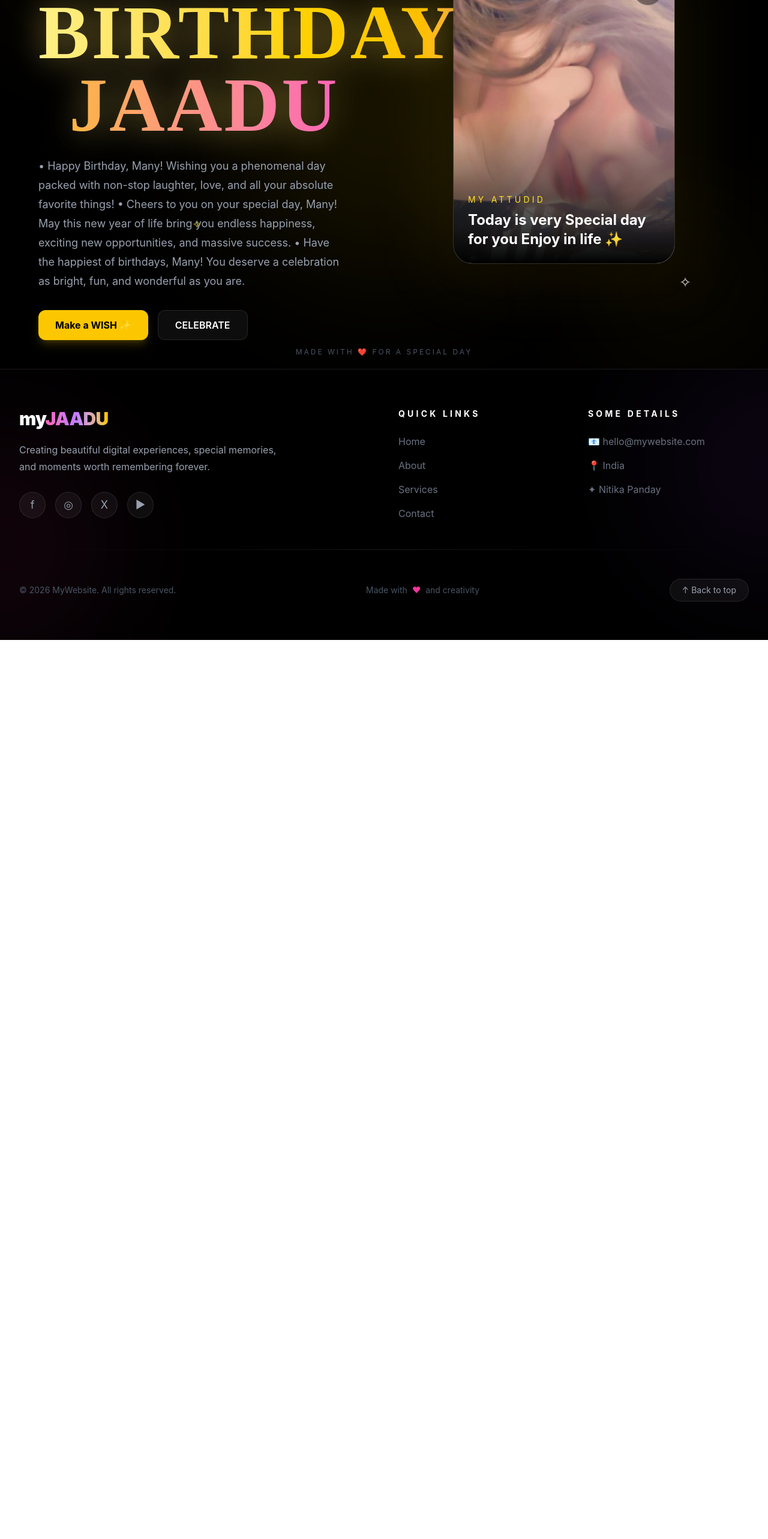
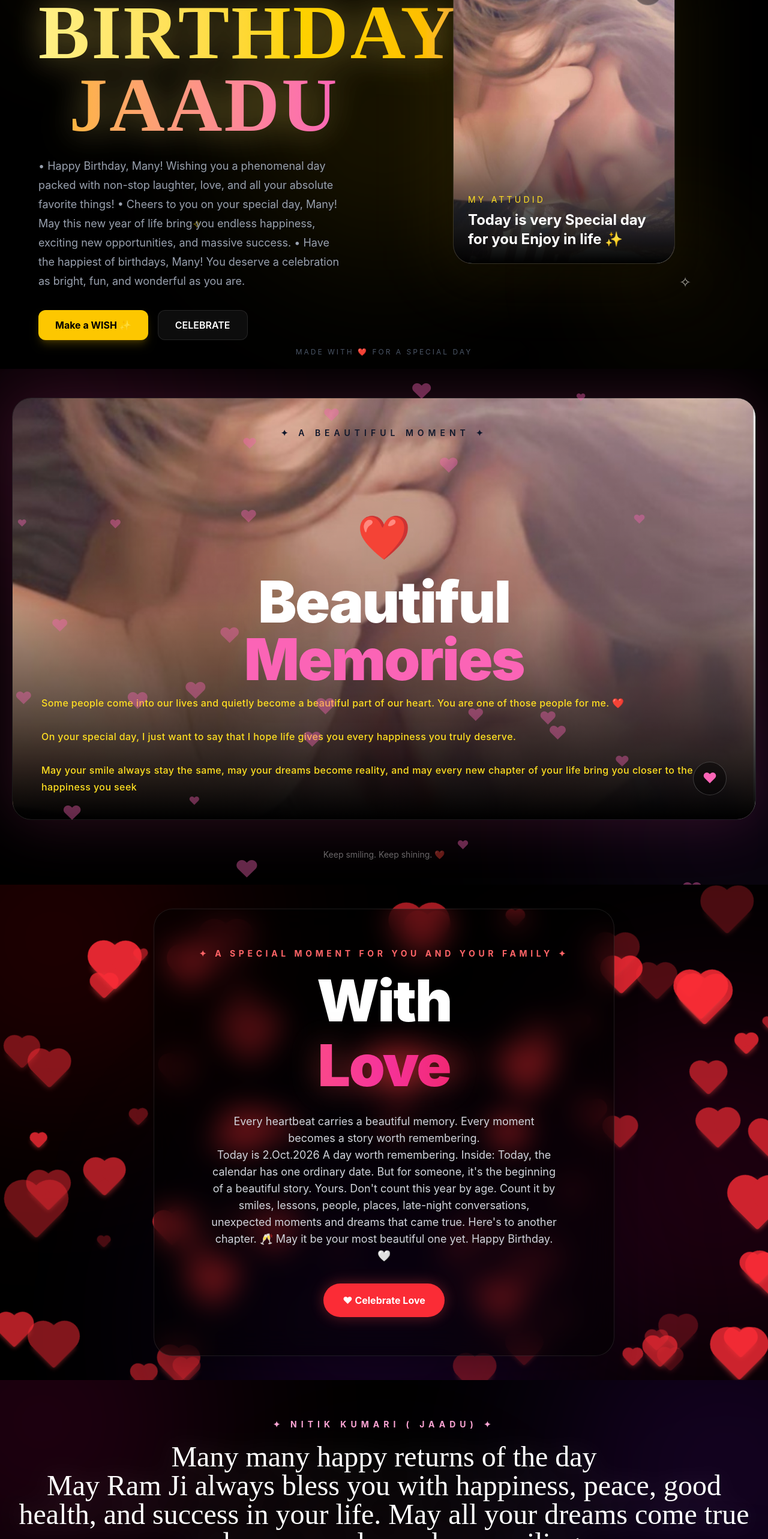
Before and after one commit to paw7672-cloud/frontend-, a React app: page / in a window 1280 px wide. Shown: the part 234-2800 px from the top of the page at 60% size. Before the commit the page ends 1301 px from the top, so only its background shows below. Built offline with nearby package versions, Linux system fonts and the light colour scheme; the HTML template or start-up script is replaced by a standard one.

Commit message:
chages the code

```diff
--- a/src/App.jsx
+++ b/src/App.jsx
@@ -20,6 +20,13 @@ function App() {
       <Navbar />
 
       <main className="min-h-screen bg-black">
+
+
+<HomePage />
+<SecondPage />
+<HeartPage />
+<BallonPage />
+<Cards />
 
         <Routes>
 
```
